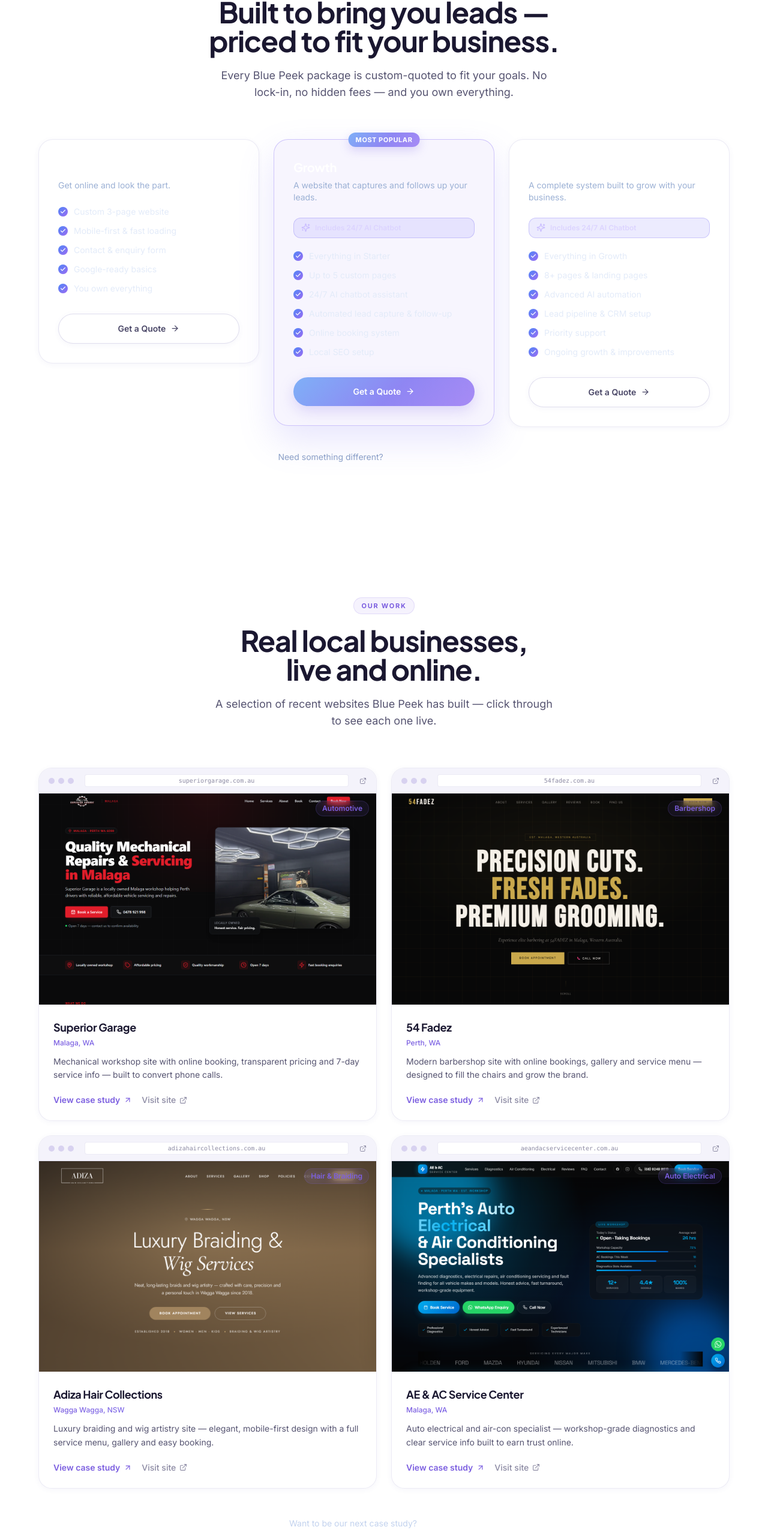
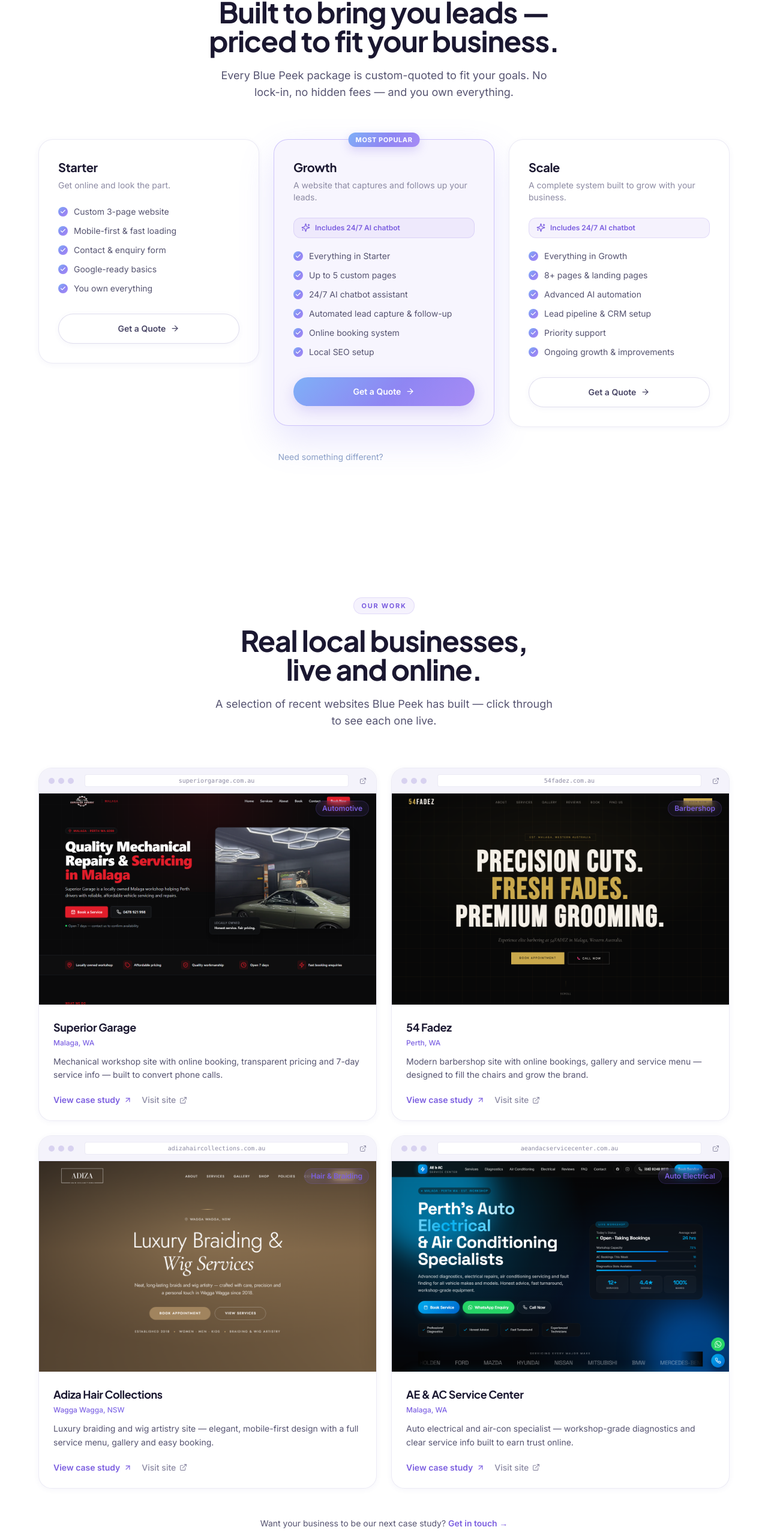
Before and after one commit to zachcolvillez-stack/bluepeek-website, a Next.js app: page / in a window 1280 px wide. Shown: the part 2269-4835 px from the top of the page at 60% size. Built offline with nearby package versions, Linux system fonts and the light colour scheme.

Commit message:
auto-save: Packages.jsx

```diff
--- a/components/Packages.jsx
+++ b/components/Packages.jsx
@@ -78,22 +78,22 @@ export default function Packages({ onCTA }) {
                 </span>
               )}
 
-              <h3 className="text-xl font-bold mb-1.5" style={{ color: '#ffffff' }}>{p.name}</h3>
-              <p className="text-sm mb-6" style={{ color: '#9bb0d4' }}>{p.tagline}</p>
+              <h3 className="text-xl font-bold mb-1.5" style={{ color: '#1a1730' }}>{p.name}</h3>
+              <p className="text-sm mb-6" style={{ color: '#8c8aa3' }}>{p.tagline}</p>
 
               {p.hasAI && (
                 <div className="flex items-center gap-2 mb-5 px-3 py-2 rounded-xl"
-                  style={{ background: 'rgba(123,111,245,0.14)', border: '1px solid rgba(123,111,245,0.3)' }}>
-                  <Sparkles size={15} style={{ color: '#c9bcff' }} />
-                  <span className="text-xs font-semibold" style={{ color: '#dcd4ff' }}>Includes 24/7 AI Chatbot</span>
+                  style={{ background: 'rgba(124,95,224,0.08)', border: '1px solid rgba(124,95,224,0.16)' }}>
+                  <Sparkles size={15} style={{ color: '#7c5fe0' }} />
+                  <span className="text-xs font-semibold" style={{ color: '#7c5fe0' }}>Includes 24/7 AI chatbot</span>
                 </div>
               )}
 
               <ul className="space-y-3 mb-8">
                 {p.features.map(f => (
-                  <li key={f} className="flex items-start gap-2.5 text-sm" style={{ color: '#e3ebf9' }}>
+                  <li key={f} className="flex items-start gap-2.5 text-sm" style={{ color: '#565471' }}>
                     <span className="w-4 h-4 rounded-full flex items-center justify-center flex-shrink-0 mt-0.5"
-                      style={{ background: 'linear-gradient(135deg, #4f86f7, #9b6bf2)' }}>
+                      style={{ background: 'linear-gradient(135deg, #7fb0f7 0%, #8f86f3 55%, #a78bf5 100%)' }}>
                       <Check size={10} className="text-white" strokeWidth={3} />
                     </span>
                     {f}
--- a/components/Portfolio.jsx
+++ b/components/Portfolio.jsx
@@ -113,9 +113,9 @@ export default function Portfolio() {
         <motion.div initial={{ opacity: 0 }} whileInView={{ opacity: 1 }}
           viewport={{ once: true }} transition={{ duration: 0.5, delay: 0.2 }}
           className="text-center mt-12">
-          <p className="text-sm" style={{ color: '#c2d2ee' }}>
-            Want to be our next case study?{' '}
-            <a href="#contact" className="font-semibold" style={{ color: '#ffffff' }}>Get in touch →</a>
+          <p className="text-sm" style={{ color: '#565471' }}>
+            Want your business to be our next case study?{' '}
+            <a href="#contact" className="font-semibold" style={{ color: '#7c5fe0' }}>Get in touch →</a>
           </p>
         </motion.div>
       </div>
```
